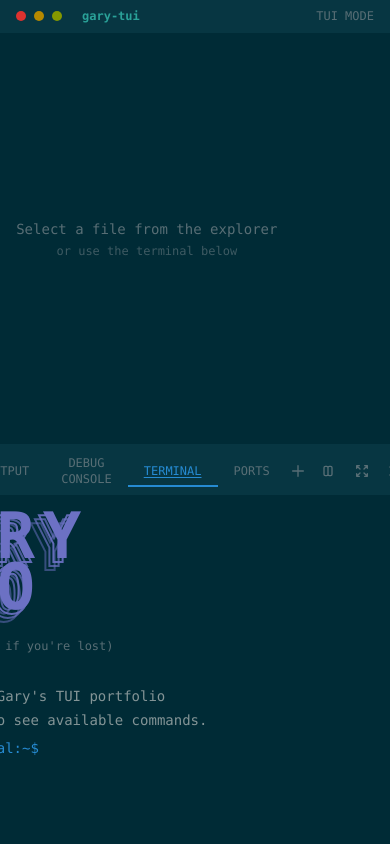
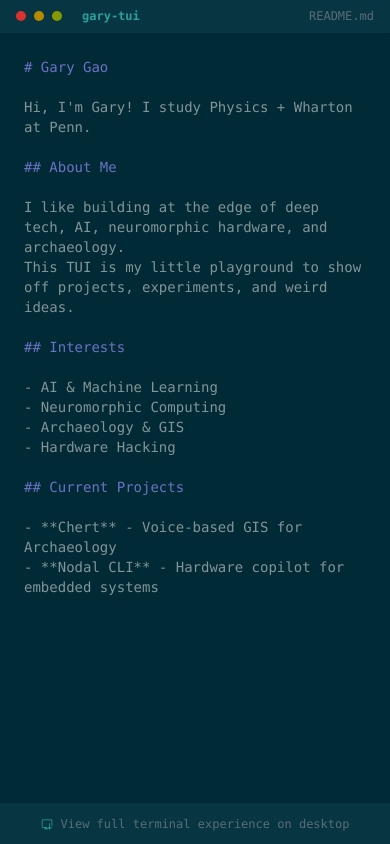
Before and after one commit to garygao333/gary-website, a Next.js app: page / in a window 390 px wide. Built offline with nearby package versions, Linux system fonts and the light colour scheme.

Commit message:
added mobile view

```diff
--- a/app/components/FileViewer.tsx
+++ b/app/components/FileViewer.tsx
@@ -11,7 +11,7 @@ interface FileViewerProps {
   onClose: () => void;
 }
 
-const ReadmeContent = () => (
+export const ReadmeContent = () => (
   <div className="text-sm space-y-4" style={{ color: "var(--fg-main)" }}>
     <pre className="whitespace-pre-wrap">
       <span style={{ color: "var(--violet)" }}># Gary Gao</span>
--- a/app/page.tsx
+++ b/app/page.tsx
@@ -2,9 +2,10 @@
 
 import { useState } from "react";
 import { ResizableTerminalPanel } from "./components/ResizableTerminalPanel";
-import { FileViewer } from "./components/FileViewer";
+import { FileViewer, ReadmeContent } from "./components/FileViewer";
 import { VscMarkdown, VscFile } from "react-icons/vsc";
 import { SiTypescript } from "react-icons/si";
+import { VscDesktopDownload } from "react-icons/vsc";
 
 type FileType = "README.md" | "resume" | "links.ts" | null;
 
@@ -26,6 +27,46 @@ export default function Home() {
       className="h-screen overflow-hidden flex flex-col"
       style={{ backgroundColor: "var(--bg-main)", color: "var(--fg-main)" }}
     >
+      {/* Mobile view - README only */}
+      <div className="md:hidden h-full flex flex-col">
+        <header
+          className="flex items-center justify-between px-4 py-2"
+          style={{
+            backgroundColor: "var(--bg-alt)",
+            borderBottom: "1px solid var(--border-subtle)",
+            color: "var(--fg-strong)"
+          }}
+        >
+          <div className="flex items-center gap-2 text-xs">
+            <span className="w-2.5 h-2.5 rounded-full" style={{ backgroundColor: "var(--red)" }} />
+            <span className="w-2.5 h-2.5 rounded-full" style={{ backgroundColor: "var(--yellow)" }} />
+            <span className="w-2.5 h-2.5 rounded-full" style={{ backgroundColor: "var(--green)" }} />
+            <span className="ml-3 font-semibold" style={{ color: "var(--cyan)" }}>
+              gary-tui
+            </span>
+          </div>
+          <div className="text-xs" style={{ color: "var(--fg-muted)" }}>
+            README.md
+          </div>
+        </header>
+        <div className="flex-1 overflow-y-auto p-6">
+          <ReadmeContent />
+        </div>
+        <div
+          className="flex items-center justify-center gap-2 px-4 py-3 text-xs"
+          style={{
+            backgroundColor: "var(--bg-alt)",
+            borderTop: "1px solid var(--border-subtle)",
+            color: "var(--fg-muted)"
+          }}
+        >
+          <VscDesktopDownload style={{ color: "var(--cyan)" }} />
+          <span>View full terminal experience on desktop</span>
+        </div>
+      </div>
+
+      {/* Desktop view - Full TUI */}
+      <div className="hidden md:flex md:flex-col h-full">
       {/* Top bar */}
       <header
         className="flex items-center justify-between px-4 py-2"
@@ -149,6 +190,7 @@ export default function Home() {
           <ResizableTerminalPanel />
         </main>
       </div>
+      </div>
     </div>
   );
 }
```
